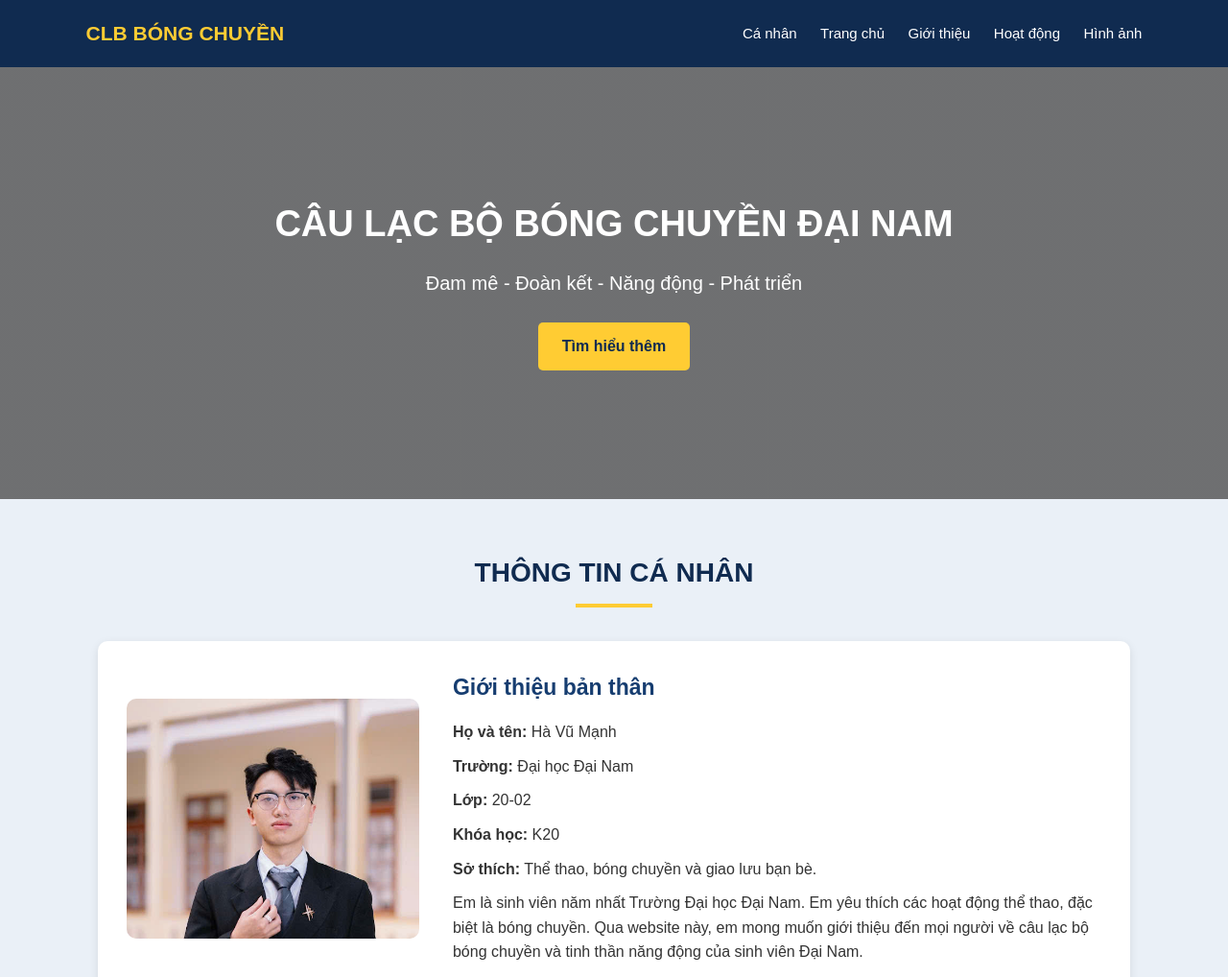
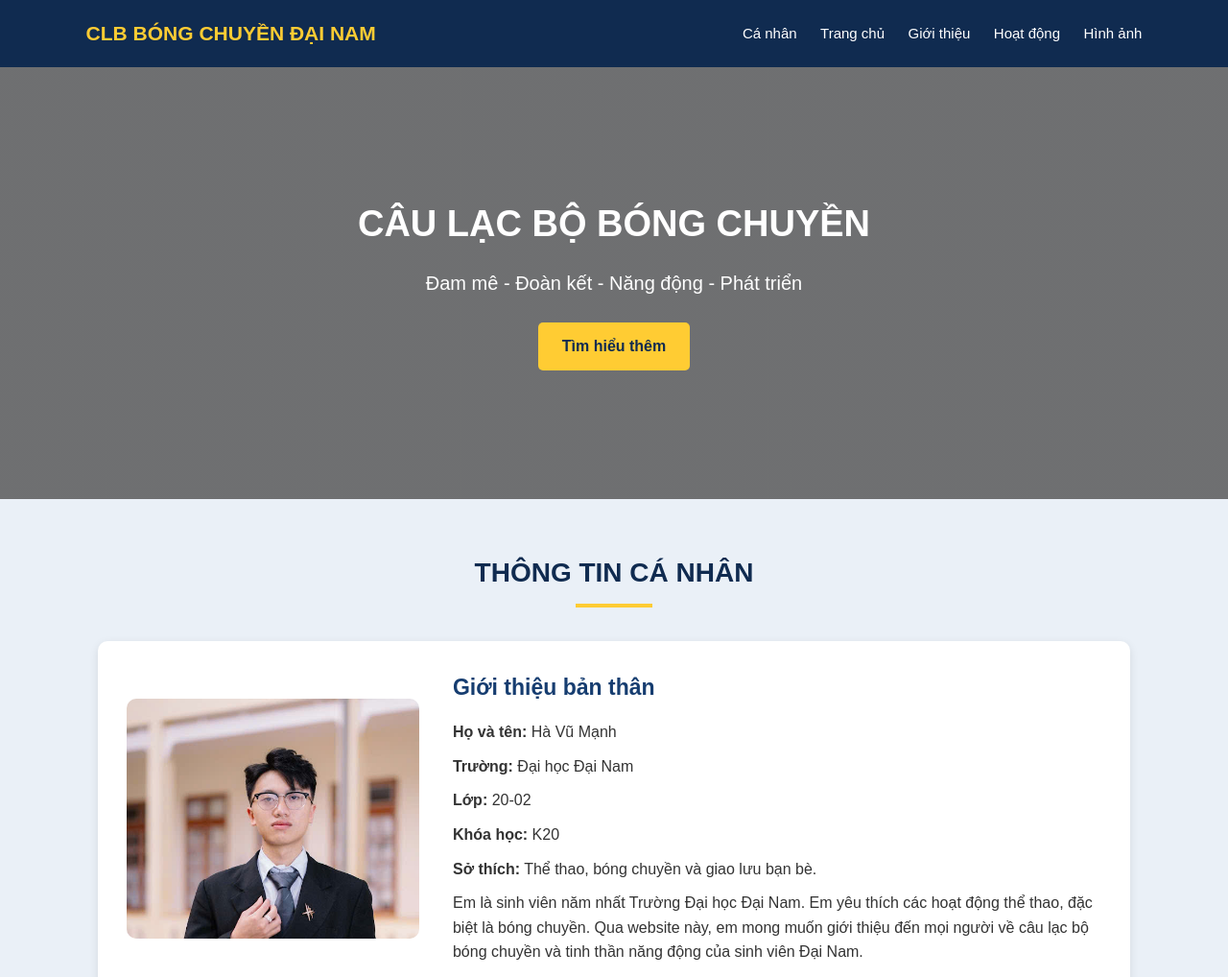
Before and after one commit to havumanh01062008-blip/thietkeweb-Ha-Vu-Manh, a plain HTML site: page index.html in a window 1280 px wide. Shown: the top 1018 px of the page at 96% size. Drawn offline with Linux system fonts and the light colour scheme.

Commit message:
sửa lại theo yêu cầu

```diff
--- a/index.html
+++ b/index.html
@@ -9,7 +9,7 @@
 </head>
     <header>
         <div class="logo">
-            <h2>CLB BÓNG CHUYỀN </h2>
+            <h2>CLB BÓNG CHUYỀN ĐẠI NAM</h2>
         </div>
 
         <nav>
@@ -23,7 +23,7 @@
     <!-- TRANG CHỦ -->
     <section class="banner" id="trangchu">
         <div class="banner-content">
-            <h1>CÂU LẠC BỘ BÓNG CHUYỀN ĐẠI NAM</h1>
+            <h1>CÂU LẠC BỘ BÓNG CHUYỀN </h1>
             <p>Đam mê - Đoàn kết - Năng động - Phát triển</p>
             <a href="#gioithieu" class="btn">Tìm hiểu thêm</a>
         </div>
```
